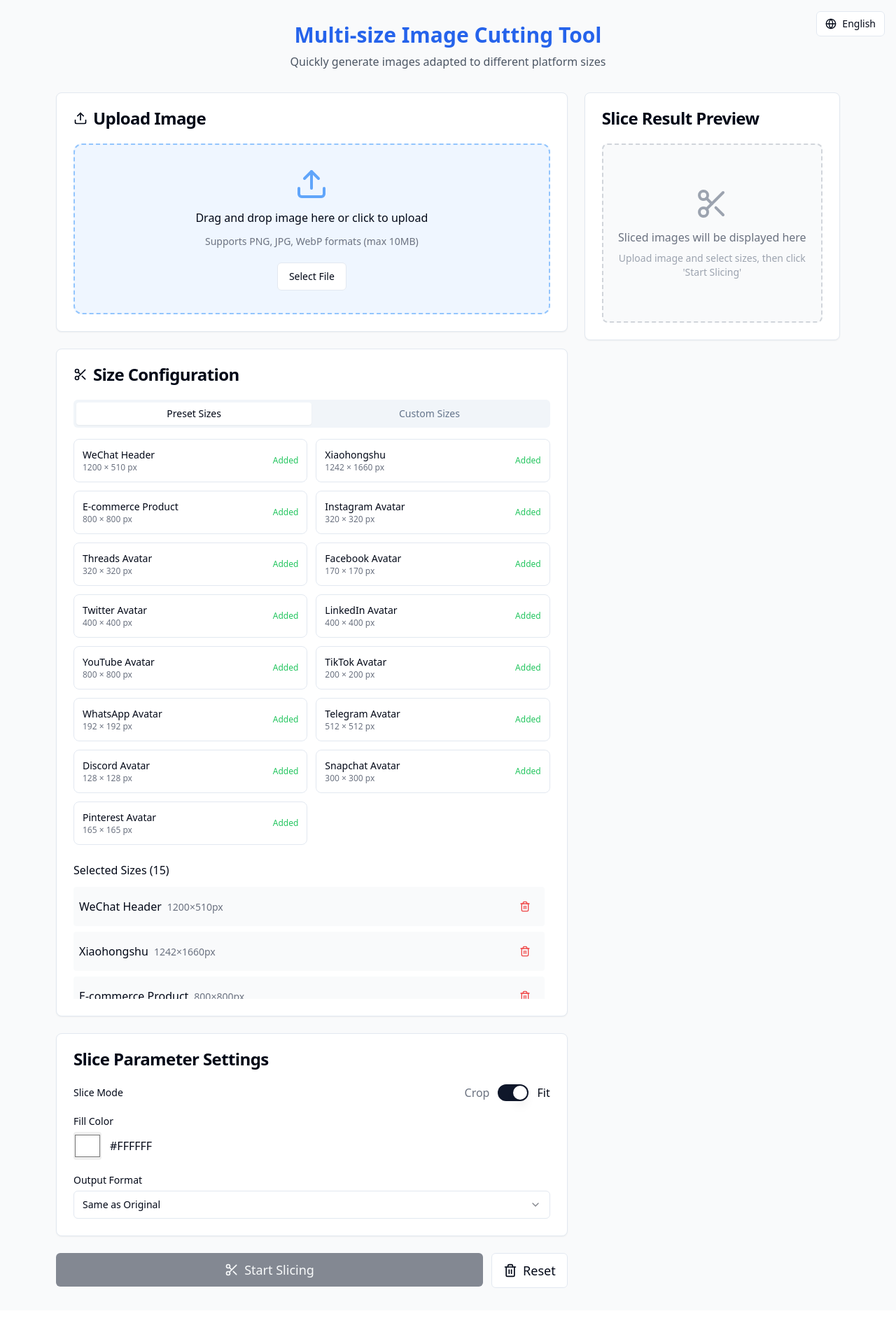
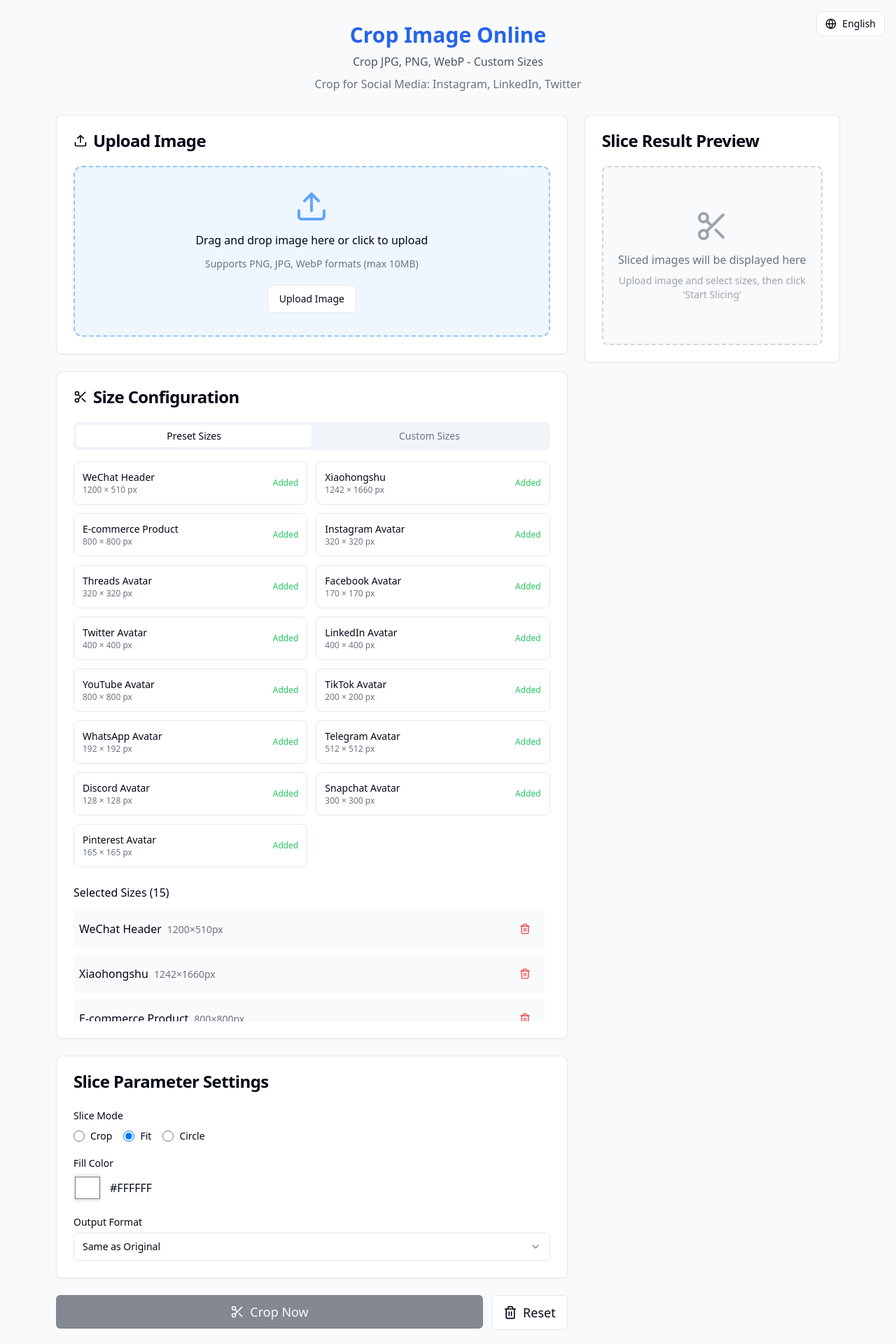
Before and after one commit to haoranran5/Multi-size-image-cutting-tool, a React (Vite) app: page /en in a window 1280 px wide. Shown: the top 1920 px of the page at 70% size. Before the commit the page ends 1872 px from the top, so only its background shows below. Built offline with nearby package versions, Linux system fonts and the light colour scheme.

Commit message:
增加圆形剪裁

```diff
--- a/index.html
+++ b/index.html
@@ -3,7 +3,8 @@
   <head>
     <meta charset="UTF-8" />
     <meta name="viewport" content="width=device-width, initial-scale=1.0" />
-    <title>Online image cropper</title>
+    <meta name="description" content="Crop your image online in seconds. Supports square, circle, social media sizes (Instagram, LinkedIn, YouTube). 100% free and secure." />
+    <title>crop image online</title>
     <link rel="icon" type="image/svg+xml" href="/favicon.svg">
     <link rel="apple-touch-icon" href="/favicon.svg">
     <link rel="shortcut icon" href="/favicon.svg">
--- a/src/pages/Index.jsx
+++ b/src/pages/Index.jsx
@@ -147,7 +147,37 @@ const ImageSlicer = () => {
           offsetX = 0;
           offsetY = -(drawHeight - height) / 2;
         }
+      } else if (mode === 'circle') {
+        // 圆形剪裁：先按适配模式绘制图片
+        if (imgAspect > targetAspect) {
+          drawWidth = width;
+          drawHeight = width / imgAspect;
+          offsetX = 0;
+          offsetY = (height - drawHeight) / 2;
+        } else {
+          drawHeight = height;
+          drawWidth = height * imgAspect;
+          offsetX = (width - drawWidth) / 2;
+          offsetY = 0;
+        }
+
+        // 绘制图片
+        ctx.drawImage(img, offsetX, offsetY, drawWidth, drawHeight);
+
+        // 创建圆形遮罩
+        ctx.globalCompositeOperation = 'destination-in';
+        ctx.beginPath();
+        ctx.arc(width / 2, height / 2, Math.min(width, height) / 2, 0, 2 * Math.PI);
+        ctx.fill();
+
+        // 恢复绘制模式
+        ctx.globalCompositeOperation = 'source-over';
+
+        const dataUrl = canvas.toDataURL(`image/${sliceSettings.outputFormat === 'original' ? imageInfo.format.toLowerCase() : sliceSettings.outputFormat}`, 0.92);
+        resolve(dataUrl);
+        return;
       } else {
+        // fit 模式
         if (imgAspect > targetAspect) {
           drawWidth = width;
           drawHeight = width / imgAspect;
@@ -277,7 +307,8 @@ const ImageSlicer = () => {
     <div className="min-h-screen bg-gray-50 py-8">
       <div className="container mx-auto px-4 max-w-6xl rounded">
         <h1 className="text-3xl font-bold text-center mb-2 text-blue-600">{t('title', language)}</h1>
-        <p className="text-center text-gray-600 mb-8">{t('subtitle', language)}</p>
+        <p className="text-center text-gray-600 mb-2">{t('subtitle', language)}</p>
+        <p className="text-center text-gray-500 mb-8">{t('subtitle2', language)}</p>
 
         <div className="flex flex-col lg:flex-row gap-6">
           {/* 左侧配置区域 - 占2/3 */}
@@ -479,23 +510,46 @@ const ImageSlicer = () => {
                 <CardTitle>{t('sliceParamsTitle', language)}</CardTitle>
               </CardHeader>
               <CardContent className="space-y-4">
-                <div className="flex items-center justify-between">
-                  <Label htmlFor="mode">{t('sliceMode', language)}</Label>
-                  <div className="flex items-center gap-3">
-                    <span className={sliceSettings.mode === 'crop' ? 'font-medium' : 'text-gray-500'}>{t('crop', language)}</span>
-                    <Switch
-                      id="mode"
-                      checked={sliceSettings.mode === 'fit'}
-                      onCheckedChange={(checked) => setSliceSettings({
-                        ...sliceSettings,
-                        mode: checked ? 'fit' : 'crop'
-                      })}
-                    />
-                    <span className={sliceSettings.mode === 'fit' ? 'font-medium' : 'text-gray-500'}>{t('fit', language)}</span>
+                <div>
+                  <Label>{t('sliceMode', language)}</Label>
+                  <div className="flex gap-4 mt-2">
+                    <div className="flex items-center space-x-2">
+                      <input
+                        type="radio"
+                        id="crop"
+                        name="mode"
+                        checked={sliceSettings.mode === 'crop'}
+                        onChange={() => setSliceSettings({...sliceSettings, mode: 'crop'})}
+                        className="w-4 h-4 text-blue-600"
+                      />
+                      <Label htmlFor="crop" className="text-sm">{t('crop', language)}</Label>
+                    </div>
+                    <div className="flex items-center space-x-2">
+                      <input
+                        type="radio"
+                        id="fit"
+                        name="mode"
+                        checked={sliceSettings.mode === 'fit'}
+                        onChange={() => setSliceSettings({...sliceSettings, mode: 'fit'})}
+                        className="w-4 h-4 text-blue-600"
+                      />
+                      <Label htmlFor="fit" className="text-sm">{t('fit', language)}</Label>
+                    </div>
+                    <div className="flex items-center space-x-2">
+                      <input
+                        type="radio"
+                        id="circle"
+                        name="mode"
+                        checked={sliceSettings.mode === 'circle'}
+                        onChange={() => setSliceSettings({...sliceSettings, mode: 'circle'})}
+                        className="w-4 h-4 text-blue-600"
+                      />
+                      <Label htmlFor="circle" className="text-sm">{t('circle', language)}</Label>
+                    </div>
                   </div>
                 </div>
 
-                {sliceSettings.mode === 'fit' && (
+                {(sliceSettings.mode === 'fit' || sliceSettings.mode === 'circle') && (
                   <div>
                     <Label htmlFor="fillColor">{t('fillColor', language)}</Label>
                     <div className="flex items-center gap-3 mt-1">
--- a/src/translations/index.js
+++ b/src/translations/index.js
@@ -1,14 +1,15 @@
 export const translations = {
   zh: {
     // 页面标题
-    title: "多尺寸图片切割工具",
-    subtitle: "快速生成适配不同平台的图片尺寸",
+    title: "Crop Image Online",
+    subtitle: "Crop JPG, PNG, WebP - Custom Sizes",
+    subtitle2: "Crop for Social Media: Instagram, LinkedIn, Twitter",
 
     // 上传区域
     uploadTitle: "上传图片",
     uploadHint: "拖放图片到此处或点击上传",
     uploadSupport: "支持 PNG, JPG, WebP 格式 (最大10MB)",
-    selectFile: "选择文件",
+    selectFile: "Upload Image",
     replaceImage: "更换图片",
 
     // 图片信息
@@ -54,12 +55,13 @@ export const translations = {
     sliceMode: "切割模式",
     crop: "裁剪",
     fit: "适配",
+    circle: "圆形",
     fillColor: "空白填充颜色",
     outputFormat: "输出格式",
     originalFormat: "同原图格式",
 
     // 操作按钮
-    startSlicing: "开始切割",
+    startSlicing: "Crop Now",
     reset: "重置",
 
     // 处理状态
@@ -92,14 +94,15 @@ export const translations = {
 
   en: {
     // Page titles
-    title: "Multi-size Image Cutting Tool",
-    subtitle: "Quickly generate images adapted to different platform sizes",
+    title: "Crop Image Online",
+    subtitle: "Crop JPG, PNG, WebP - Custom Sizes",
+    subtitle2: "Crop for Social Media: Instagram, LinkedIn, Twitter",
 
     // Upload area
     uploadTitle: "Upload Image",
     uploadHint: "Drag and drop image here or click to upload",
     uploadSupport: "Supports PNG, JPG, WebP formats (max 10MB)",
-    selectFile: "Select File",
+    selectFile: "Upload Image",
     replaceImage: "Replace Image",
 
     // Image info
@@ -145,12 +148,13 @@ export const translations = {
     sliceMode: "Slice Mode",
     crop: "Crop",
     fit: "Fit",
+    circle: "Circle",
     fillColor: "Fill Color",
     outputFormat: "Output Format",
     originalFormat: "Same as Original",
 
     // Action buttons
-    startSlicing: "Start Slicing",
+    startSlicing: "Crop Now",
     reset: "Reset",
 
     // Processing status
```
Also changed, not shown: 5 other files (tests, documents, lock files or other folders).
